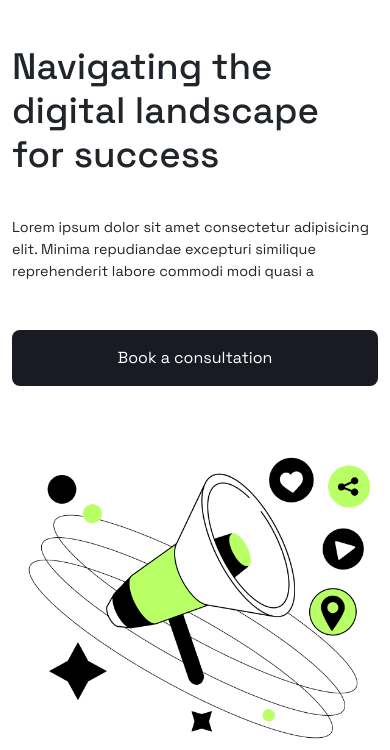
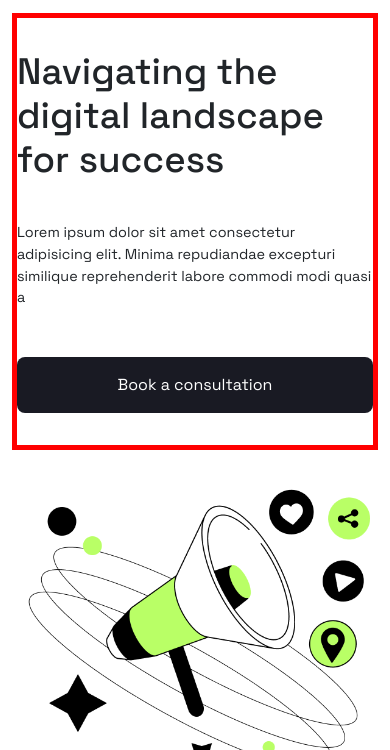
Before and after one commit to Hassanali1112/smit-mini-hackthone, a plain HTML site: page index.html in a window 390 px wide. Shown: the part 51-801 px from the top of the page. Drawn offline with nearby package versions, Linux system fonts and the light colour scheme.

Commit message:
hero section fixed

```diff
--- a/index.html
+++ b/index.html
@@ -80,7 +80,7 @@
 
         </div>
         <div class=" hero-right">
-          <img src="./hack/Illustration.png" alt="">
+          <img src="./hack/Illustration.png" alt="" class="img-fluid">
         </div>
       </div>
     </div>
--- a/style.css
+++ b/style.css
@@ -64,6 +64,7 @@ li.border-dark {
     justify-content: center;
     gap: 2rem;
     padding: 2rem 0;
+    border: 5px solid red;
 
 }
 
@@ -86,7 +87,7 @@ li.border-dark {
 .hero-right img {
     width: 100%;
     height: 100%;
-    object-fit: cover;
+    object-fit: contain;
 }
 
 
@@ -339,6 +340,15 @@ li.border-dark {
         justify-content: space-between;
         width: 100%;
     }
+    .main-heading {
+        max-width: 90%;
+        font-weight: 700;
+    }
+
+    .hero-para {
+        font-size: .9rem;
+        max-width: 80%;
+    }
 
 }
 
```
